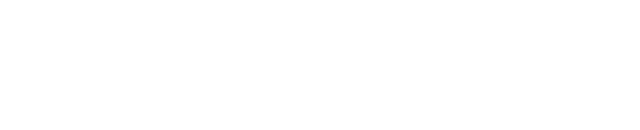
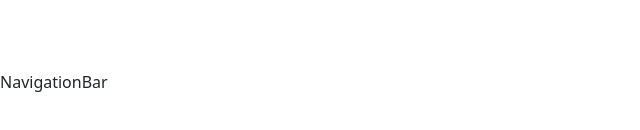
Before and after one commit to tg1489/gym-app, a React (Vite) app: page / in a window 1280 px wide. Shown: the part 318-448 px from the top of the page, without its empty margins (0-640 px from the left). Built offline with nearby package versions, Linux system fonts and the light colour scheme.

Commit message:
Created and put navigationbar inside App

```diff
--- a/src/App.jsx
+++ b/src/App.jsx
@@ -1,10 +1,15 @@
 import { useState } from 'react';
 import './App.css';
+import { NavigationBar } from './components/NavigationBar';
 
 function App() {
-  const [count, setCount] = useState(0);
-
-  return <></>;
+  return (
+    <>
+      <div className='App'>
+        <NavigationBar />
+      </div>
+    </>
+  );
 }
 
 export default App;
--- /dev/null
+++ b/src/components/NavigationBar.jsx
@@ -0,0 +1,6 @@
+import React from 'react';
+import '../css/NavigationBar.css';
+
+export const NavigationBar = () => {
+  return <div>NavigationBar</div>;
+};
```
Also changed, not shown: src/css/NavigationBar.css (added).
